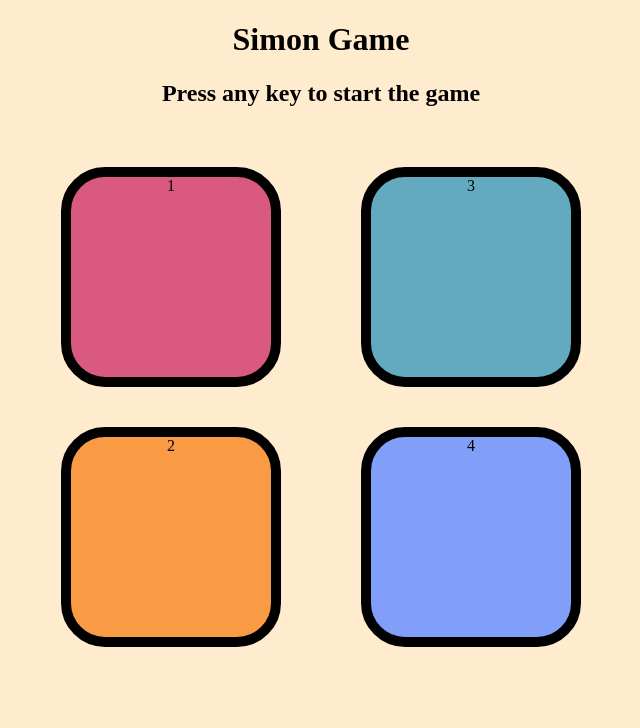
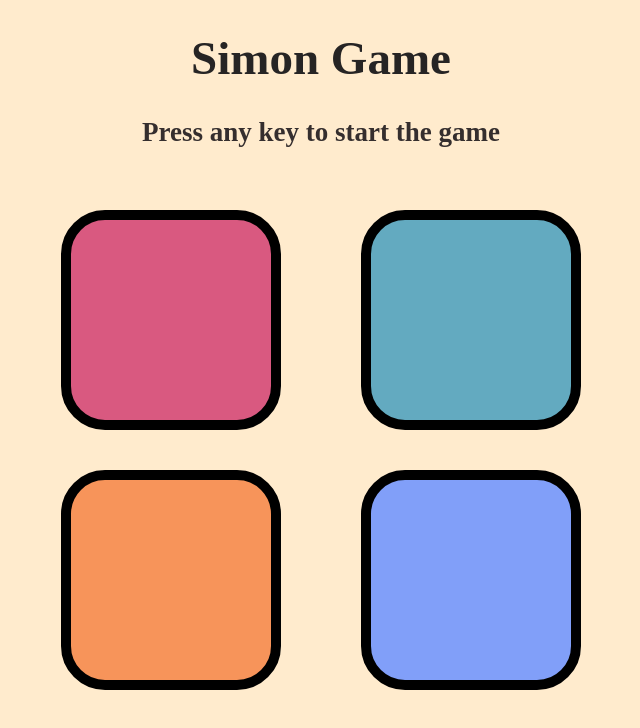
Before and after one commit to Jgauri24/simonsays, a plain HTML site: page index.html in a window 1280 px wide. Shown: the whole page, without its empty margins (319-959 px from the left). Drawn offline with Linux system fonts and the light colour scheme.

Commit message:
change 7

```diff
--- a/index.css
+++ b/index.css
@@ -1,36 +1,42 @@
-body{
+body {
   background-color: blanchedalmond;
   text-align: center;
+}
+h1{
+    color:rgb(38, 36, 36);
+    font-size: 47px;
+}
+h2{
+    color:rgb(53, 46, 46);
+    font-size: 27px;
+}
 
+.btn {
+  height: 200px;
+  width: 200px;
+  border-radius: 20%;
+  border: 10px solid black;
+  margin: 2.5rem;
 }
-.btn{
-    height:200px;
-    width:200px;
-    border-radius:20%;
-    border:10px solid black;
-    margin:2.5rem;
-
-}
-.btn-container{
-    display:flex;
+.btn-container {
+  display: flex;
   justify-content: center;
 }
-.orange{
-    background-color: #f99b45;
+.orange {
+  background-color: #f7945a;
 }
-.pink{
+.pink {
   background-color: #d95980;
 }
-.blue{
+.blue {
   background-color: #819ff9;
 }
-.green{
-    background-color:#63aac0;
-
+.green {
+  background-color: #63aac0;
 }
-.gameflash{
+.gameflash {
   background-color: rgb(46, 151, 46);
 }
-.userflash{
+.userflash {
   background-color: cornsilk;
 }
--- a/index.html
+++ b/index.html
@@ -1,10 +1,10 @@
 <!DOCTYPE html>
 <html lang="en">
   <head>
-    <meta charset="UTF-8">
-    <meta name="viewport" content="width=device-width, initial-scale=1.0">
+    <meta charset="UTF-8" />
+    <meta name="viewport" content="width=device-width, initial-scale=1.0" />
     <title>Simon Says</title>
-    <link rel="stylesheet" href="index.css">
+    <link rel="stylesheet" href="index.css" />
   </head>
   <body>
     <h1>Simon Game</h1>
@@ -12,13 +12,12 @@
 
     <div class="btn-container">
       <div class="line-one">
-            <div class="btn pink" type="button" id ="pink">1</div>
-            <div class="btn orange" type="button" id="orange" >2</div>
-
+        <div class="btn pink" type="button" id="pink"></div>
+        <div class="btn orange" type="button" id="orange"></div>
       </div>
       <div class="line-two">
-        <div class="btn green" type="button" id="green">3</div>
-        <div class="btn blue " type="button" id="blue">4</div>
+        <div class="btn green" type="button" id="green"></div>
+        <div class="btn blue" type="button" id="blue"></div>
       </div>
     </div>
     <script src="index.js"></script>
```
Lines whose indentation alone changed are shown as unchanged.
